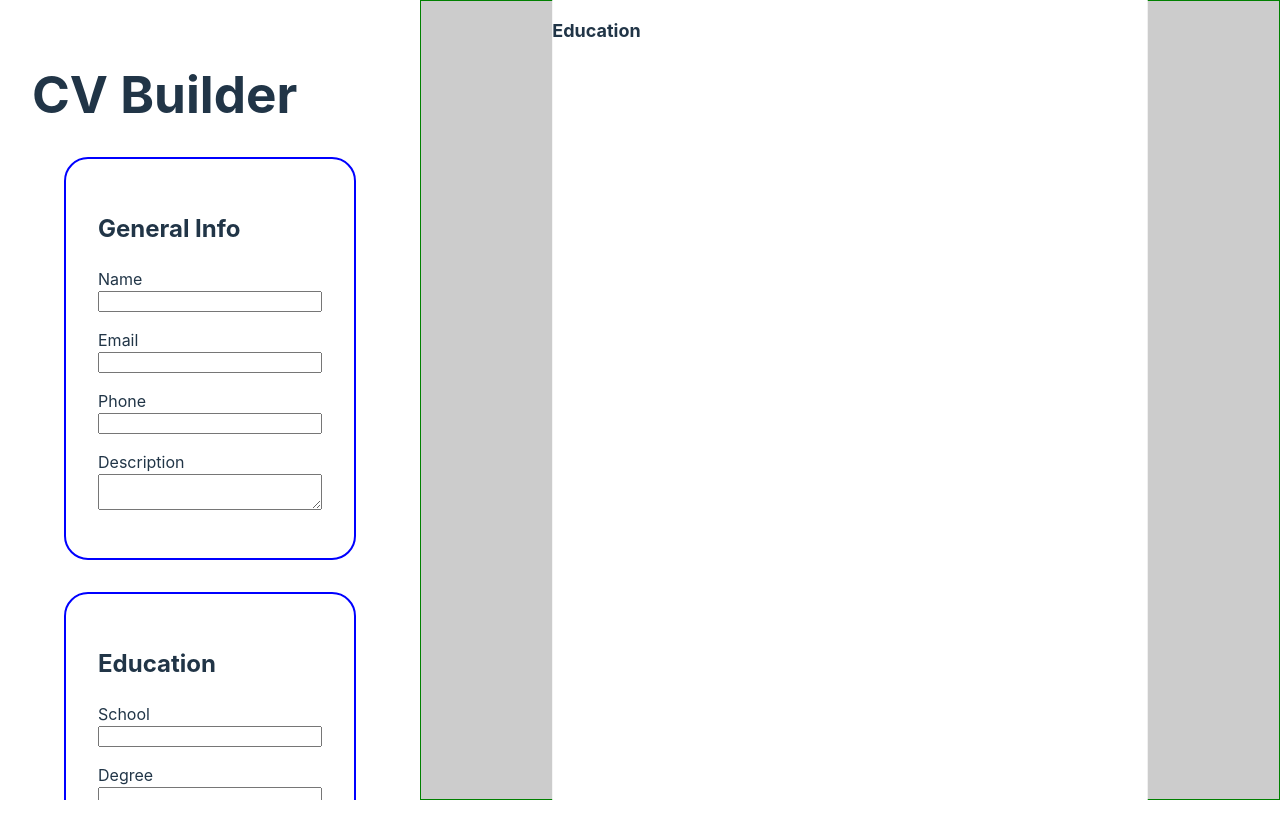
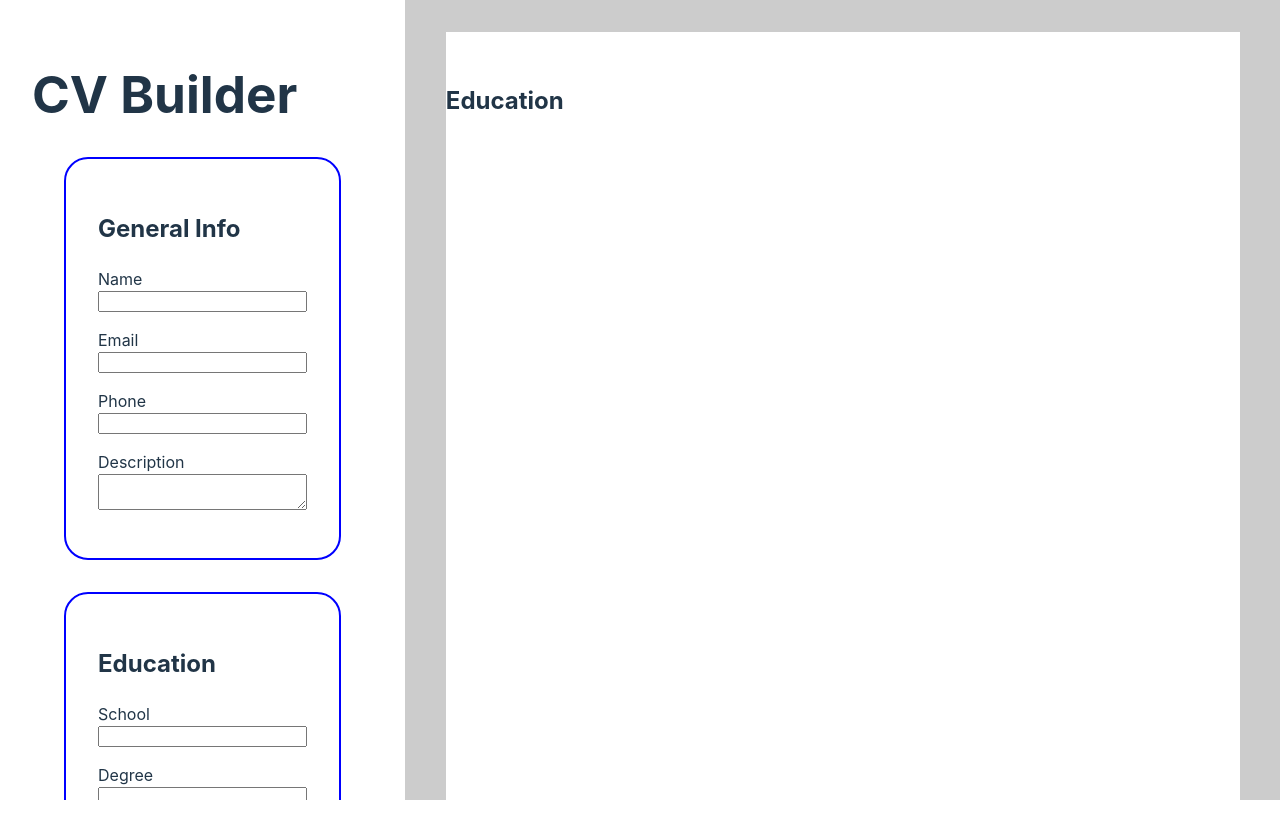
Before and after one commit to StuCM/cv-builder, a React (Vite) app: page / in a window 1280 px wide. After the commit the page ends 800 px from the top, so only its background shows below. Built offline with nearby package versions, Linux system fonts and the light colour scheme.

Commit message:
add styling for page layouts

```diff
--- a/src/App.css
+++ b/src/App.css
@@ -1,29 +1,39 @@
-#root {
+#root, .preview {
 	display: flex;
 	width: 100%;
+	height: 100%;
+	box-sizing: border-box;
 }
 
 .editor {
+	min-width: 340px;
 	width: 40%;
+	padding: 2rem;
+	overflow: auto;
+	flex-grow: 1;
+}
+
+.preview {
+	display: flex;
+	align-items: flex-start;
+	justify-content: center;
+	flex-grow: 1;
+	background-color: #ccc;
+	max-height: 100vh;
 	padding: 2rem;
 	overflow: auto;
 }
 
-.preview {
-	display: flex;
-	place-items: center;
-	border: 1px solid green;
-	flex-grow: 1;
-	background-color: #ccc;
-	max-height: 100vh;
-	padding: 2rem;
+@media (max-width: 1260px) {
+	.preview {
+		justify-content: flex-start;
+	}
 }
 
 .a4Page {
-	width: 210mm;
-	height: 297mm;
-	transform-origin: center;
-	transform: scale(0.75);
+	width: 21cm;
+	height: 29.7cm;
+	min-width: 21cm;
 	background-color: white;
 }
 
--- a/src/index.css
+++ b/src/index.css
@@ -26,6 +26,7 @@ body {
 	margin: 0;
 	display: flex;
 	min-width: 320px;
+	max-width: 100vw;
 	height: 100vh;
 }
 
```
